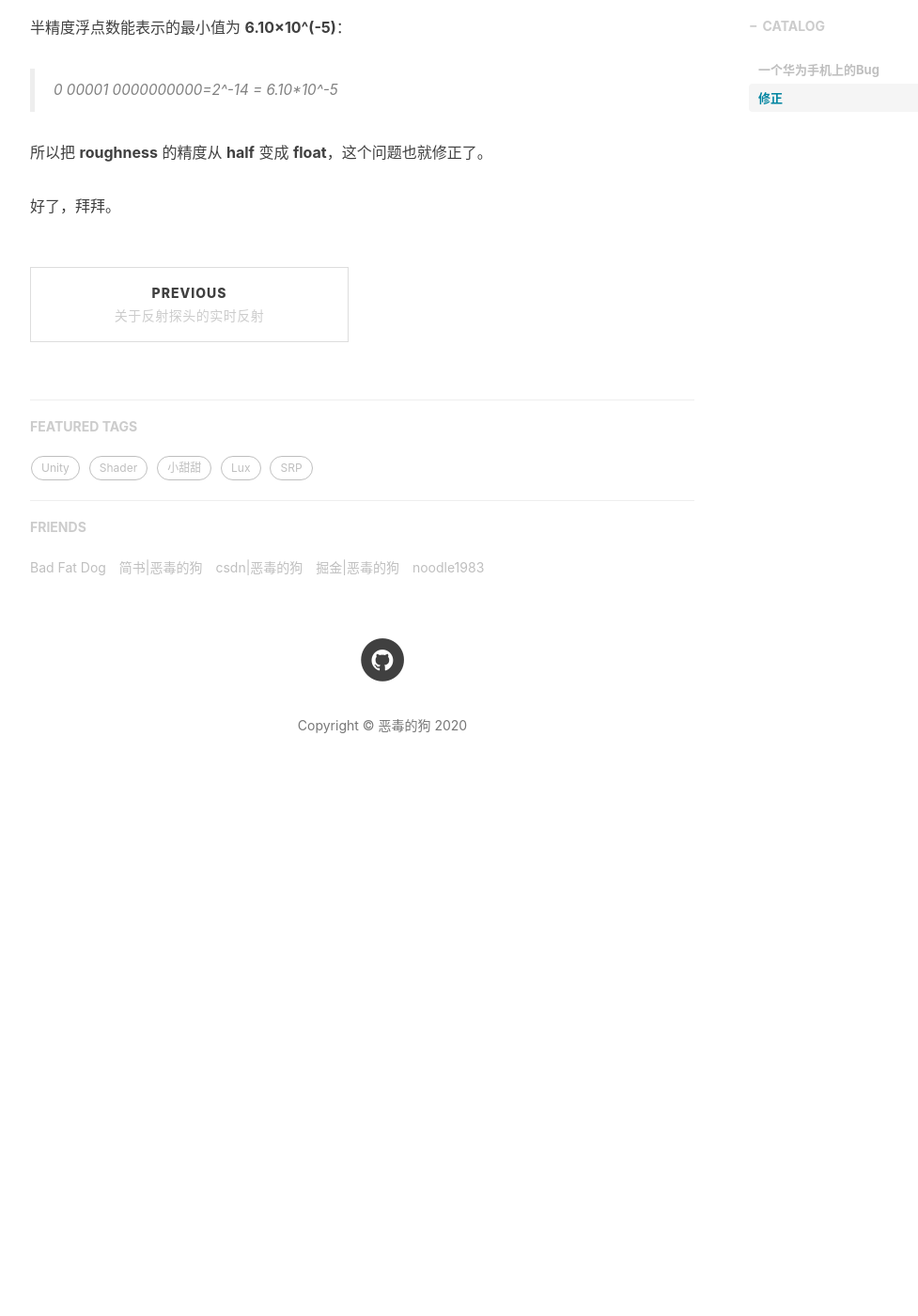
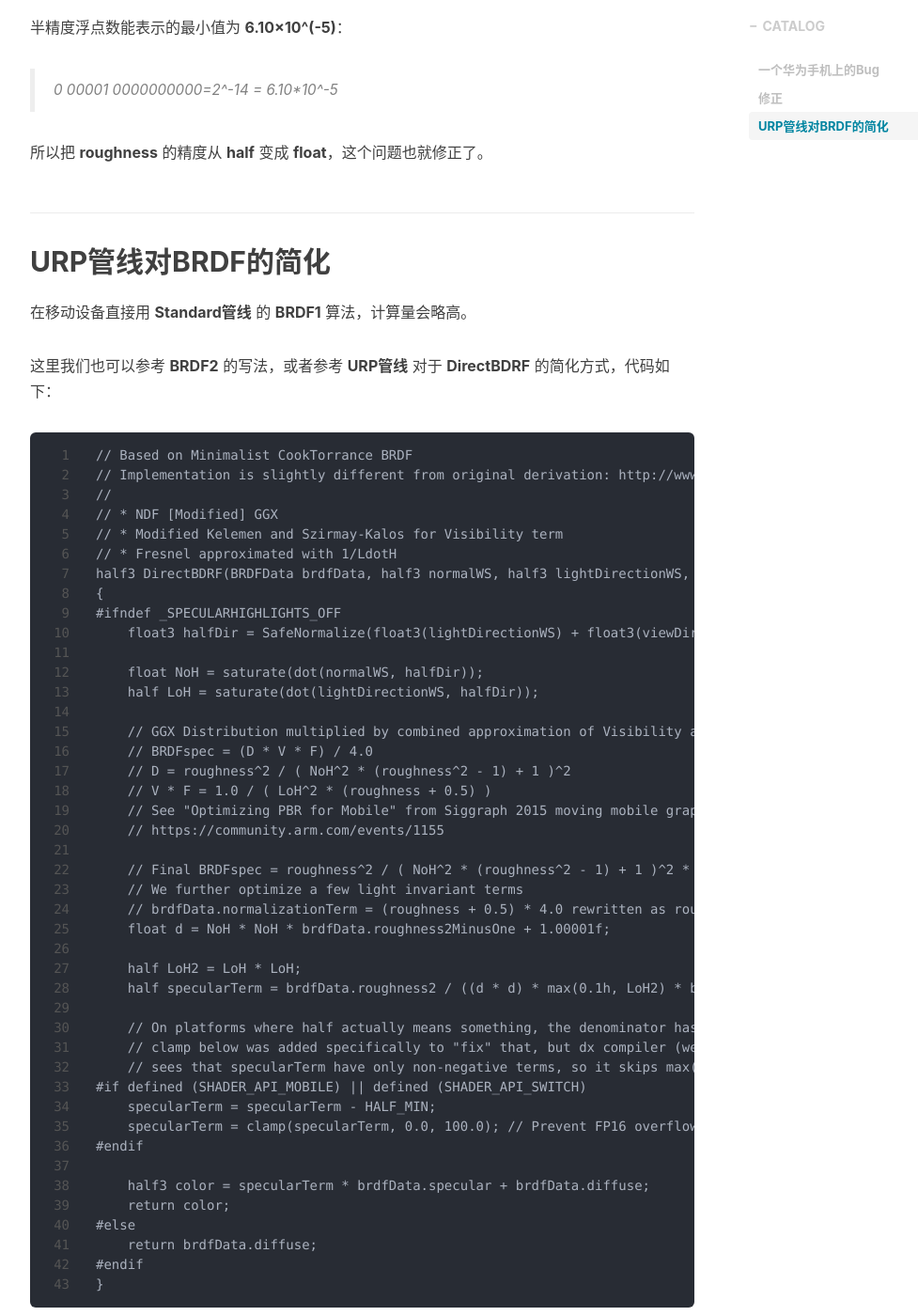
Before and after one commit to baddogzz/baddogzz.github.io, a Jekyll site: the page built from _posts/shader/2020-04-27-Mali-Float-Presion.md, in a window 1280 px wide and 1400 px high, scrolled down 2867 px. Shown: the whole window at 94% size, without its empty margins (233-1210 px from the left). Built offline with Jekyll 4.4.1, drawn with Linux system fonts in a browser that asks for light colours; nearby versions of some CDN libraries; comment, search, counter and statistics services are not loaded; before the commit the page ends 3743 px from its top, so only the background shows below that; some of the changed text lies outside the part shown.

Commit message:
update new

````diff
--- a/_posts/shader/2020-04-27-Mali-Float-Presion.md
+++ b/_posts/shader/2020-04-27-Mali-Float-Presion.md
@@ -66,4 +66,89 @@ inline float GGXTerm (float NdotH, float roughness)
 
 所以把 **roughness** 的精度从 **half** 变成 **float**，这个问题也就修正了。
 
+## URP管线对BRDF的简化
+
+在移动设备直接用 **Standard管线** 的 **BRDF1** 算法，计算量会略高。
+
+这里我们也可以参考 **BRDF2** 的写法，或者参考 **URP管线** 对于 **DirectBDRF** 的简化方式，代码如下：
+
+```
+// Based on Minimalist CookTorrance BRDF
+// Implementation is slightly different from original derivation: http://www.thetenthplanet.de/archives/255
+//
+// * NDF [Modified] GGX
+// * Modified Kelemen and Szirmay-Kalos for Visibility term
+// * Fresnel approximated with 1/LdotH
+half3 DirectBDRF(BRDFData brdfData, half3 normalWS, half3 lightDirectionWS, half3 viewDirectionWS)
+{
+#ifndef _SPECULARHIGHLIGHTS_OFF
+    float3 halfDir = SafeNormalize(float3(lightDirectionWS) + float3(viewDirectionWS));
+
+    float NoH = saturate(dot(normalWS, halfDir));
+    half LoH = saturate(dot(lightDirectionWS, halfDir));
+
+    // GGX Distribution multiplied by combined approximation of Visibility and Fresnel
+    // BRDFspec = (D * V * F) / 4.0
+    // D = roughness^2 / ( NoH^2 * (roughness^2 - 1) + 1 )^2
+    // V * F = 1.0 / ( LoH^2 * (roughness + 0.5) )
+    // See "Optimizing PBR for Mobile" from Siggraph 2015 moving mobile graphics course
+    // https://community.arm.com/events/1155
+
+    // Final BRDFspec = roughness^2 / ( NoH^2 * (roughness^2 - 1) + 1 )^2 * (LoH^2 * (roughness + 0.5) * 4.0)
+    // We further optimize a few light invariant terms
+    // brdfData.normalizationTerm = (roughness + 0.5) * 4.0 rewritten as roughness * 4.0 + 2.0 to a fit a MAD.
+    float d = NoH * NoH * brdfData.roughness2MinusOne + 1.00001f;
+
+    half LoH2 = LoH * LoH;
+    half specularTerm = brdfData.roughness2 / ((d * d) * max(0.1h, LoH2) * brdfData.normalizationTerm);
+
+    // On platforms where half actually means something, the denominator has a risk of overflow
+    // clamp below was added specifically to "fix" that, but dx compiler (we convert bytecode to metal/gles)
+    // sees that specularTerm have only non-negative terms, so it skips max(0,..) in clamp (leaving only min(100,...))
+#if defined (SHADER_API_MOBILE) || defined (SHADER_API_SWITCH)
+    specularTerm = specularTerm - HALF_MIN;
+    specularTerm = clamp(specularTerm, 0.0, 100.0); // Prevent FP16 overflow on mobiles
+#endif
+
+    half3 color = specularTerm * brdfData.specular + brdfData.diffuse;
+    return color;
+#else
+    return brdfData.diffuse;
+#endif
+}
+```
+
+代码注释写得很清楚，简化方式参考了 [SIGGRAPH 2015](https://community.arm.com/events/1155) 之 **Optimizing PBR for Mobile**。
+
+经典的微表面高光 **BRDF** 公式如下：
+
+![](/img/mali-float-presion/screenshot3.png)
+
+按照 **Optimizing PBR for Mobile** 的方式，可以对 **V * F** 合并和近似：
+
+> BRDFspec = (D * V * F) / 4.0
+
+> D = roughness^2 / ( NoH^2 * (roughness^2 - 1) + 1 )^2
+
+> V * F = 1.0 / ( LoH^2 * (roughness + 0.5) )
+
+最终结果如下：
+
+![](/img/mali-float-presion/screenshot4.png)
+
+最后，上面的代码也兼顾了 half 的精度：
+
+```
+#define HALF_MIN 6.103515625e-5  // 2^-14, the same value for 10, 11 and 16-bit: https://www.khronos.org/opengl/wiki/Small_Float_Formats
+
+// On platforms where half actually means something, the denominator has a risk of overflow
+// clamp below was added specifically to "fix" that, but dx compiler (we convert bytecode to metal/gles)
+// sees that specularTerm have only non-negative terms, so it skips max(0,..) in clamp (leaving only min(100,...))
+
+#if defined (SHADER_API_MOBILE) || defined (SHADER_API_SWITCH)
+    specularTerm = specularTerm - HALF_MIN;
+    specularTerm = clamp(specularTerm, 0.0, 100.0); // Prevent FP16 overflow on mobiles
+#endif
+```
+
 好了，拜拜。
````
Also changed, not shown: img/mali-float-presion/screenshot3.png (added), img/mali-float-presion/screenshot4.png (added).
